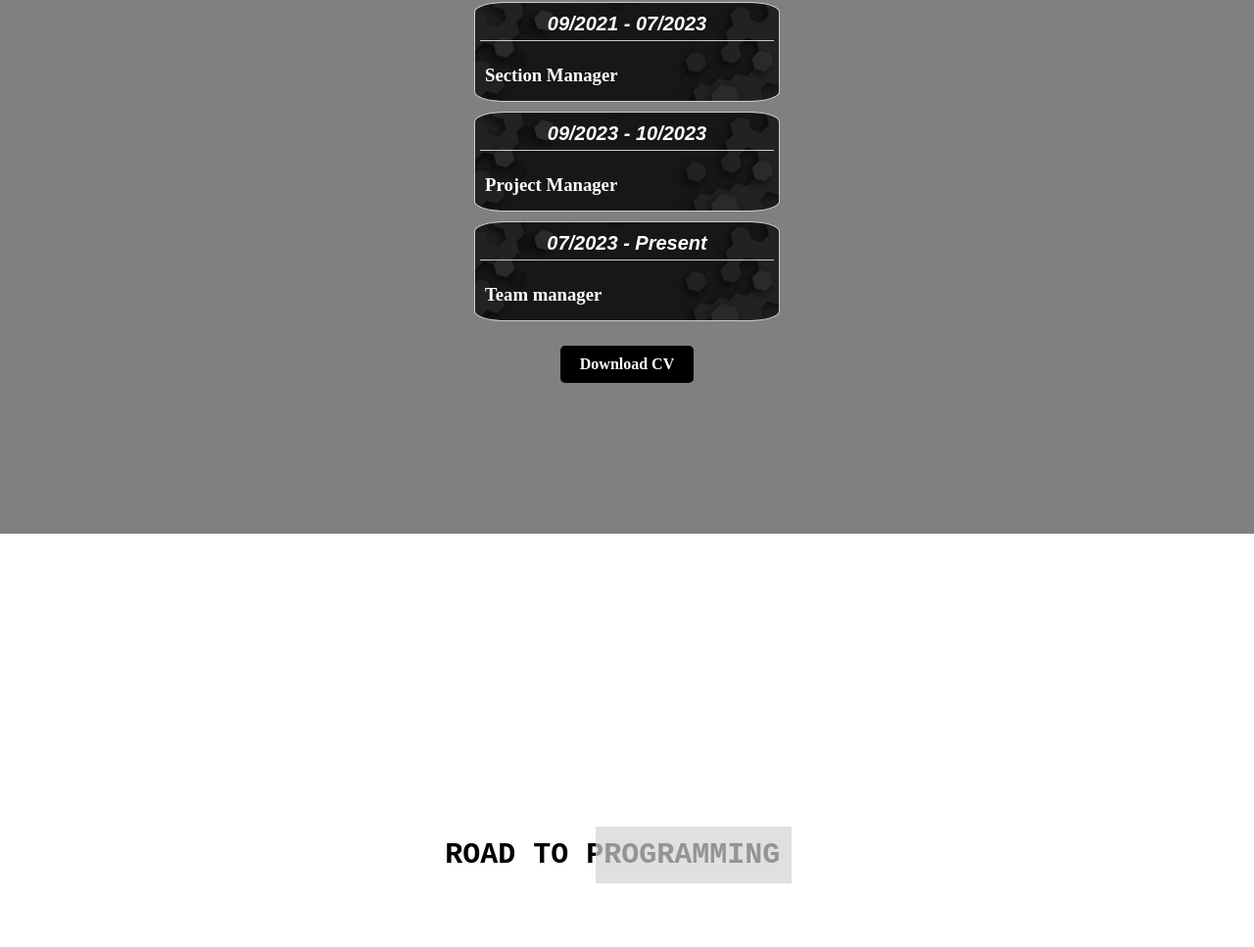
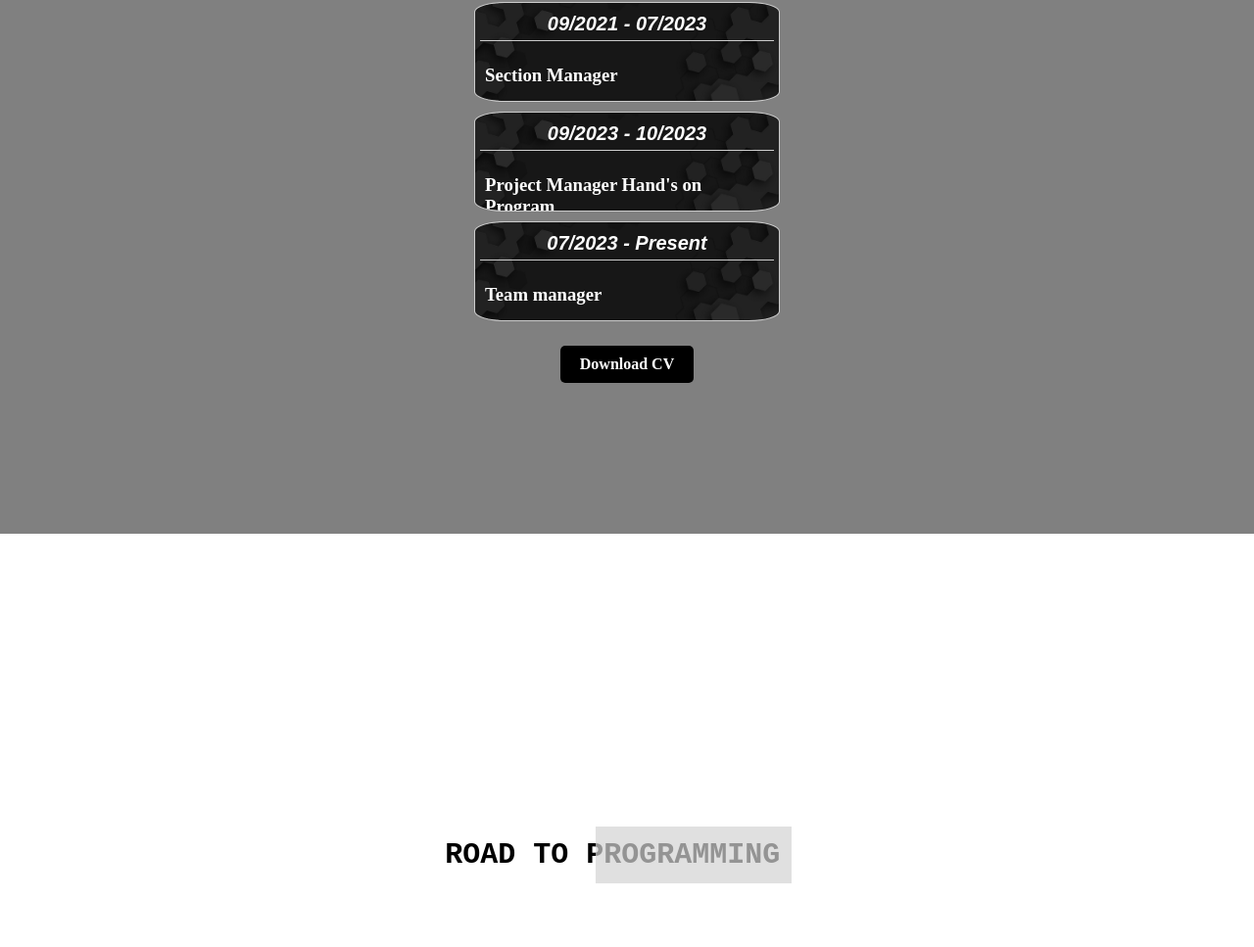
Before and after one commit to YALWYSME/AlexandroRibeiro.github.io, a plain HTML site: page Site/index.html in a window 1280 px wide. Shown: the part 2015-2982 px from the top of the page at 98% size. Drawn offline with Linux system fonts and the light colour scheme.

Commit message:
index.html

```diff
--- a/Site/index.html
+++ b/Site/index.html
@@ -75,7 +75,7 @@
 
   <div class="work-experience" style="background-image: url('assets/img/fundo.jpg');">    <div class="date-style"><strong>09/2023  -  10/2023</strong></div>
     <div class="details">
-      <h3>Project Manager</h3>
+      <h3>Project Manager Hand's on Program</h3>
       <h4>Kreativstorm</h4>
       <ul class="list">
         <li>Developed a project management, risk management, and Stakeholder and Communication Management plans;</li>
```
